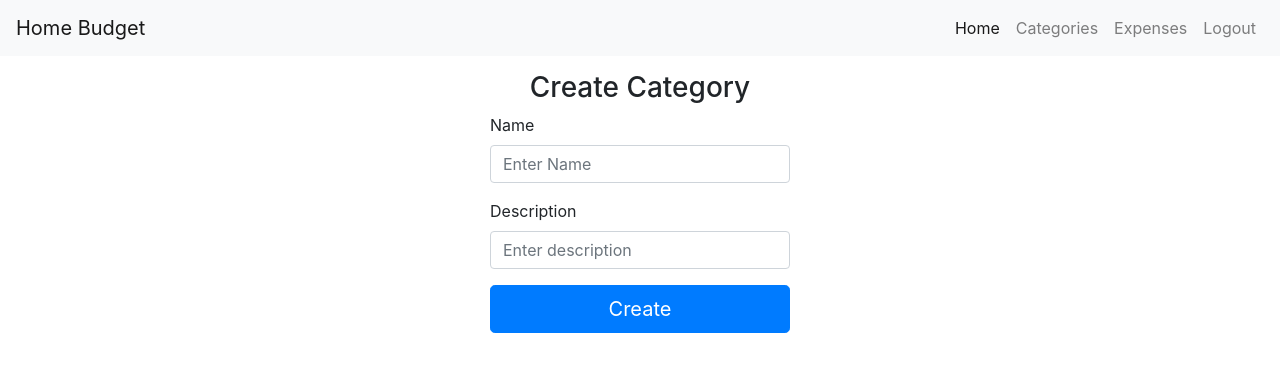
After one commit to Maxxer1/HomeBudget, a Flask app: page /categories in a window 1280 px wide. The commit adds this page. Shown: the top 372 px of the page. Run offline with Flask 2, Linux system fonts and the light colour scheme; the visitor is signed in with stand-in values (Sample User, id 1); some libraries are stand-ins or nearby versions.

Commit message:
Categories and expenses

```diff
--- a/app/models.py
+++ b/app/models.py
@@ -31,3 +31,23 @@ class UserLogin(db.Model):
 @login.user_loader
 def load_user(id):
     return User.query.get(int(id))
+
+class Category(db.Model):
+    id = db.Column(db.Integer, primary_key=True)
+    name = db.Column(db.String(64), index=True)
+    description = db.Column(db.String(128))
+    expenses = db.relationship('Expense', backref='category', lazy='dynamic')
+
+    def __repr__(self):
+        return '<Category {}>'.format(self.name)
+
+class Expense(db.Model):
+    id = db.Column(db.Integer, primary_key=True)
+    date = db.Column(db.Date, index=True)
+    name = db.Column(db.String(128))
+    ammout = db.Column(db.Float(precision=6))
+    description = db.Column(db.String(128), index=True)
+    category_id = db.Column(db.Integer, db.ForeignKey('category.id'))
+
+    def __repr__(self):
+        return '<Expense {}>'.format(self.name)
--- a/app/routes.py
+++ b/app/routes.py
@@ -1,7 +1,7 @@
 from app import app, db
 from flask import render_template, url_for, request, redirect
-from flask_login import current_user, login_user, logout_user
-from app.models import User, UserLogin
+from flask_login import current_user, login_user, logout_user, login_required
+from app.models import User, UserLogin, Category, Expense
 from datetime import timedelta
 from error_messages import ErrorMessage
 from helpers import get_user_location
@@ -20,9 +20,11 @@ def login():
     if request.method == 'POST':
         user = User.query.filter_by(email=request.form.get('email')).first()
         if user is not None and user.check_password(request.form.get('password')):
-            login_user(user, remember=request.form.get('remember-me'), duration=timedelta(seconds=15))
+            login_user(user, remember=request.form.get(
+                'remember-me'), duration=timedelta(seconds=15))
             city, country = get_user_location()
-            user_login_data = UserLogin(ip=request.remote_addr, city=city, country=country, user=user)
+            user_login_data = UserLogin(
+                ip=request.remote_addr, city=city, country=country, user=user)
             db.session.add(user_login_data)
             db.session.commit()
             return redirect(url_for('index'))
@@ -35,15 +37,18 @@ def register():
     if current_user.is_authenticated:
         return redirect(url_for('index'))
     if request.method == 'POST':
-        username_exists = User.query.filter_by(username=request.form.get('username')).first()
-        email_exists = User.query.filter_by(email=request.form.get('email')).first()
+        username_exists = User.query.filter_by(
+            username=request.form.get('username')).first()
+        email_exists = User.query.filter_by(
+            email=request.form.get('email')).first()
         if username_exists:
             return render_template('register.html', error_message=ErrorMessage.USERNAME_ALREADY_EXISTS.value)
         elif email_exists:
             return render_template('register.html', error_message=ErrorMessage.EMAIL_ALREADY_EXISTS.value)
         elif request.form.get('password') != request.form.get('confirm_password'):
             return render_template('register.html', error_message=ErrorMessage.PASSWORD_DONT_MATCH.value)
-        user = User(username=request.form.get('username'), email=request.form.get('email'))
+        user = User(username=request.form.get('username'),
+                    email=request.form.get('email'))
         user.set_password(request.form.get('password'))
         db.session.add(user)
         db.session.commit()
@@ -52,6 +57,35 @@ def register():
 
 
 @app.route('/logout')
+@login_required
 def logout():
     logout_user()
     return redirect(url_for('index'))
+
+
+@app.route('/categories', methods=['GET', 'POST'])
+@login_required
+def categories():
+    if request.method == 'POST':
+        category = Category.query.filter_by(
+            name=request.form.get('name')).first()
+        if category is not None:
+            return render_template('categories.html', error_message=ErrorMessage.CATEGORY_ALREADY_EXISTS.value)
+        category = Category(name=request.form.get('name'),
+                            description=request.form.get('description'))
+        db.session.add(category)
+        db.session.commit()
+    return render_template('categories.html')
+
+
+@app.route('/expenses', methods=['GET', 'POST'])
+@login_required
+def expenses():
+    categories = Category.query.all()
+    if request.method == 'POST':
+        expense = Expense(date=request.form.get(
+            'date'), name=request.form.get('name'), ammout=request.args.get('ammout'),
+            description=request.args.get('description'), category=category)
+        db.session.add(expense)
+        db.session.commit()
+    return render_template('expenses.html', categories=categories)
--- a/app/static/style.css
+++ b/app/static/style.css
@@ -1,11 +1,11 @@
-.form-signin, .form-register {
+.form-submit {
   width: 100%;
   max-width: 330px;
   padding: 15px;
   margin: auto;
 }
 
-.form-signin .form-check {
+.form-submit .form-check {
     text-align: center;
 }
 
--- a/app/templates/base.html
+++ b/app/templates/base.html
@@ -22,6 +22,8 @@
       <a class="nav-item nav-link" href="{{ url_for('login') }}">Sign In</a>
       <a class="nav-item nav-link" href="{{ url_for('register') }}">Sign Up</a>
         {% else %}
+      <a class="nav-item nav-link" href="{{ url_for('categories') }}">Categories</a>
+      <a class="nav-item nav-link" href="{{ url_for('expenses') }}">Expenses</a>
       <a class="nav-item nav-link" href="{{ url_for('logout') }}">Logout</a>
         {% endif %}
     </div>
--- /dev/null
+++ b/app/templates/categories.html
@@ -0,0 +1,20 @@
+{% extends "base.html"%}
+{% block content %}
+<form class="form-submit" action="/categories" method="post">
+    <h3>Create Category</h3>
+      <div class="form-group">
+        <label for="name">Name</label>
+        <input type="text" class="form-control" name="name" id="name" placeholder="Enter Name">
+      </div>
+      <div class="form-group">
+        <label for="description">Description</label>
+        <input type="text" class="form-control" name="description" id="description" placeholder="Enter description">
+      </div>
+      {% if error_message is defined %}
+      <div class="alert alert-danger" role="alert">
+          {{ error_message }}
+      </div>
+      {% endif %}
+      <button type="submit" class="btn btn-lg btn-primary btn-block">Create</button>
+  </form>
+{% endblock %}
--- a/app/templates/index.html
+++ b/app/templates/index.html
@@ -1,6 +1,9 @@
 {% extends "base.html" %}
 {% block content %}
 
+{% if current_user.is_authenticated %}
 <h1>Index site</h1>
-
+{% else %}
+<h3>Something different</h3>
+{% endif %}
 {% endblock %}
--- a/app/templates/login.html
+++ b/app/templates/login.html
@@ -1,6 +1,6 @@
 {% extends "base.html" %}
 {% block content %}
-<form class="form-signin" action="/login" method="post">
+<form class="form-submit" action="/login" method="post">
   <h3>Please Sign In</h3>
     <div class="form-group">
       <label for="email">Email address</label>
@@ -14,6 +14,7 @@
       <input type="checkbox" class="form-check-input" name="remember-me" id="remember-me">
       <label class="form-check-label" for="remember-me">Remember me</label>
     </div>
+    <p>Don't have an account? <a href="{{ url_for('register') }}">Register here<a/></p>
     {% if error_message is defined %}
     <div class="alert alert-danger" role="alert">
         {{ error_message }}
--- a/app/templates/register.html
+++ b/app/templates/register.html
@@ -1,6 +1,6 @@
 {% extends "base.html" %}
 {% block content %}
- <form class="form-register" action="/register" method="post">
+ <form class="form-submit" action="/register" method="post">
   <h3>Register</h3>
   <div class="form-group">
       <label for="username">Username</label>
@@ -12,11 +12,11 @@
   </div>
   <div class="form-group">
     <label for="password">Password</label>
-    <input type="password" class="form-control" name="password" id="password" placeholder="Password">
+    <input type="password" class="form-control" name="password" id="password" placeholder="Password" pattern=".{6,}" required title="3 characters minimum">
   </div>
   <div class="form-group">
     <label for="confirm_password">Confirm Password</label>
-    <input type="password" class="form-control" name="confirm_password" id="confirm_password" placeholder="Confirm password">
+    <input type="password" class="form-control" name="confirm_password" id="confirm_password" placeholder="Confirm password" pattern=".{6,}" required title="6 characters minimum">
   </div>
   {% if error_message is defined %}
   <div class="alert alert-danger" role="alert">
--- a/error_messages.py
+++ b/error_messages.py
@@ -6,3 +6,4 @@ class ErrorMessage(Enum):
     PASSWORD_DONT_MATCH = "Passwords are not the same"
     USERNAME_ALREADY_EXISTS = "Username already exists"
     EMAIL_ALREADY_EXISTS = "E-mail already exists"
+    CATEGORY_ALREADY_EXISTS = "Category already exists"
```
Also changed, not shown: app/templates/expenses.html (added, +38 -0 lines), migrations/versions/50aff4a04ff5_category_expense.py (added, +49 -0 lines), migrations/versions/c13a9a8342ad_name_field_in_expeses.py (added, +36 -0 lines).
